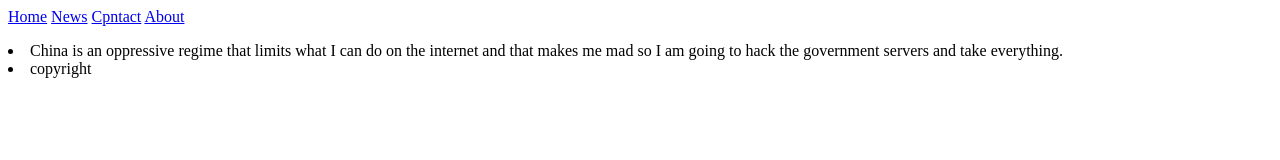
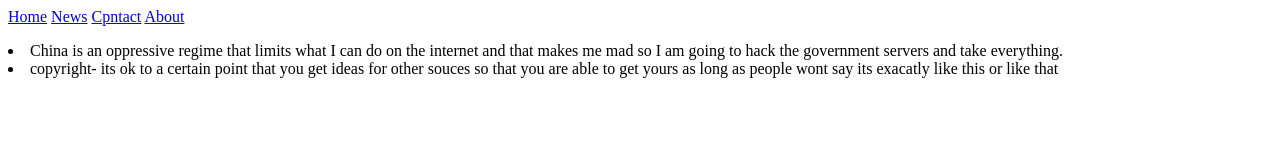
Before and after one commit to FranciscoPDuran/China1, a plain HTML site: page index.html in a window 1280 px wide. Drawn offline with Linux system fonts and the light colour scheme.

Commit message:
Update index.html

```diff
--- a/index.html
+++ b/index.html
@@ -13,7 +13,7 @@
       China is an oppressive regime that limits what I can do on the internet and that makes me mad so I am going to hack the government servers and take everything.
     </li>
     <li>
-      copyright
+      copyright- its ok to a certain point that you get ideas  for other souces so that you are able to get yours  as long as people wont say its exacatly like this or like that
     </li>
   </p>
   </div>
```
